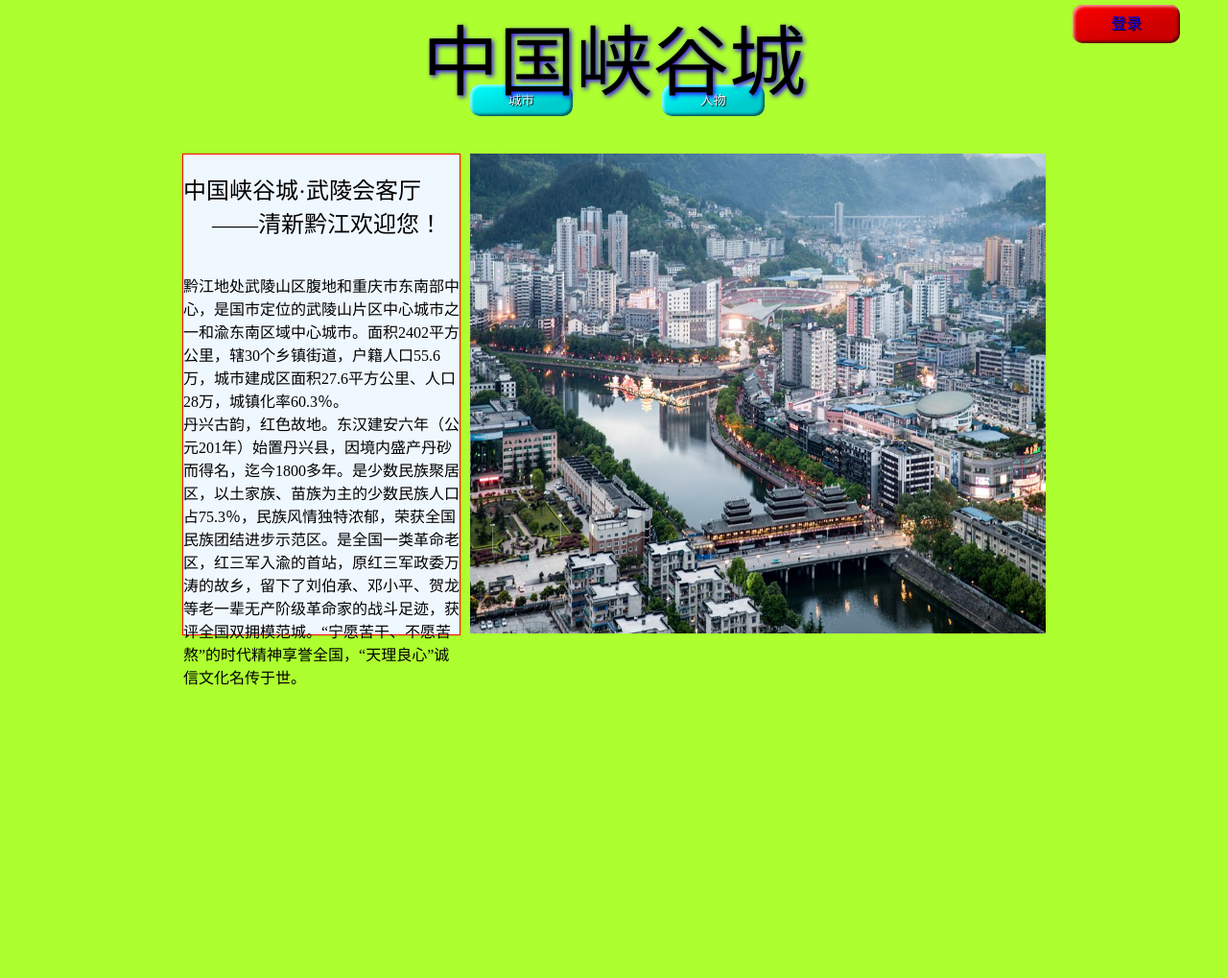
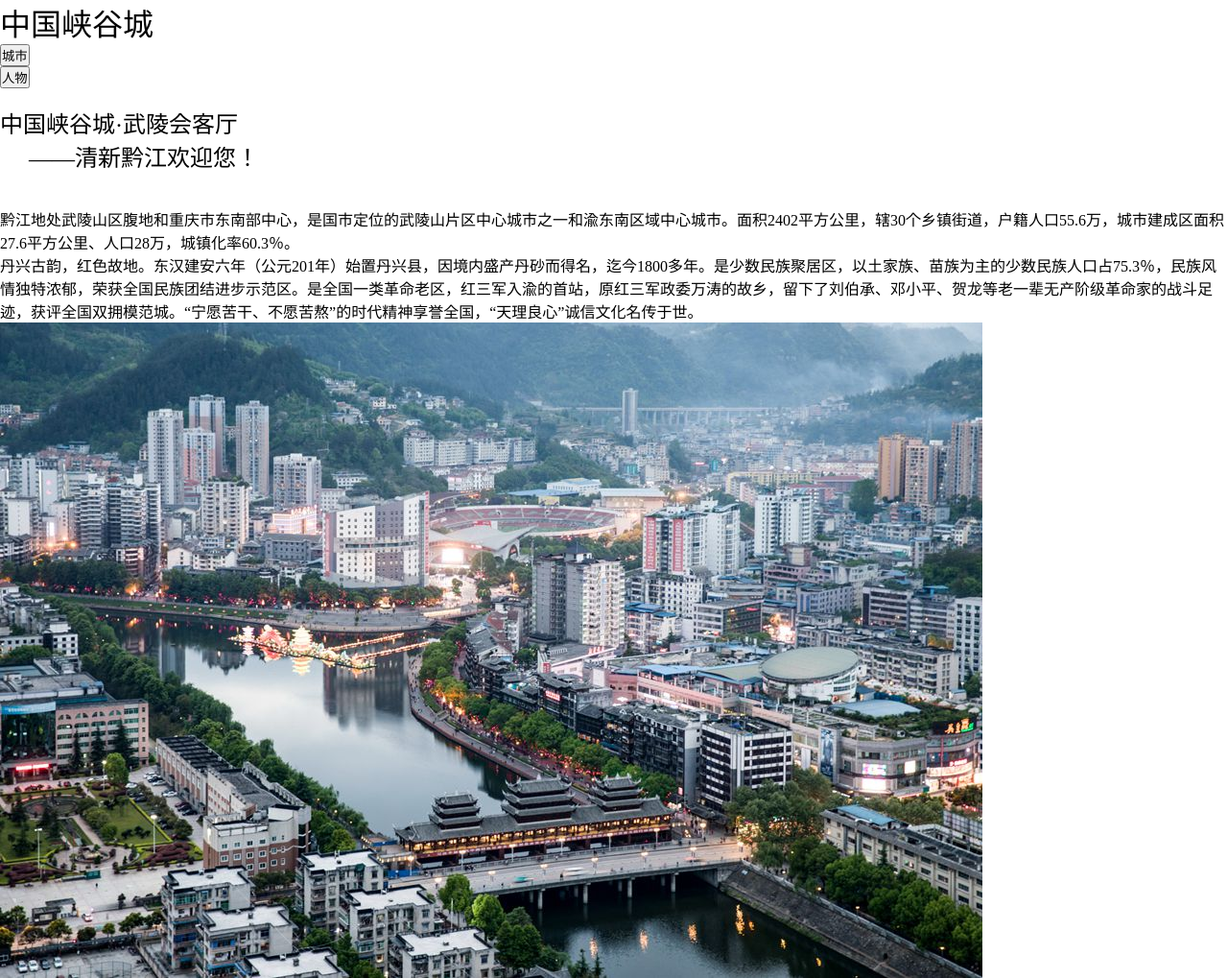
Before and after one commit to huajialin/Qianjiang, a plain HTML site: page index.html in a window 1280 px wide. Shown: the top 1019 px of the page at 96% size. Before the commit the page ends 800 px from the top, so only its background shows below. Drawn offline with Linux system fonts and the light colour scheme.

Commit message:
Update index.css

```diff
--- a/index.css
+++ b/index.css
@@ -1,157 +1,53 @@
-* {
-    margin: 0;
-    padding: 0;
-}
+<!DOCTYPE html>
+<html lang="en">
+<head>
+    <meta charset="UTF-8">
+    <meta name="viewport" content="width=device-width, initial-scale=1.0">
+    <title>HJL</title>
+    <link rel="stylesheet" href="./navigation.css">
+    <link rel="stylesheet" href="./index.css">
+</head>
+<body>
+    <div class="stars"></div>
+        <div class="top">
+            <div class="top-inner">
+                <h1>中国峡谷城</h1>
+            </div>
+        </div>
+        <div class="banner">
+            <ul id="ul-1">
+                <li class="li-1">
+                    <a class="a-1" href="./city.html">
+                        <input class="styled" type="button" value="城市" />
+                    </a>
+                </li>
+                <li class="li-1">
+                    <a class="a-1" href="./figure-home.html">
+                        <input class="styled" type="button" value="人物" />
+                    </a>
+                </li>
+            </ul>
+        </div>
+        <div class="main">
+            <div class="left">
+            <pre>
+     <h2>中国峡谷城·武陵会客厅
+     ——清新黔江欢迎您！</h2>
+    </pre>
+<p>黔江地处武陵山区腹地和重庆市东南部中心，是国市定位的武陵山片区中心城市之一和渝东南区域中心城市。面积2402平方公里，辖30个乡镇街道，户籍人口55.6万，城市建成区面积27.6平方公里、人口28万，城镇化率60.3％。</p>
 
-body {
-    width:100%;
-    height: 100%;
-}
-.top {
-    height: 10px;
-    margin: 0 auto; /* 水平居中 */
-}
-
-.top-inner {
-    text-shadow: 2px 2px 5px rgb(47, 0, 255);
-    width:400px;
-    height: 50px;
-    margin: 0 auto;
-}
-.top-inner h1 {
-    font-size:80px;
-    margin: 0 auto;
-    font-family: 华文彩云;
-    /* 华文彩云：STCaiyun */
-}
-
-.banner {
-    width: 400px;
-    height: 150px;
-    margin: 0 auto;
-}
-
-.banner .li-1 {
-    float: left;
-    width: 200px;
-    height: 150px;
-    margin-right: 10px;
-    margin: 0 auto;
-}
-
-.banner #ul-1 {
-    width: 100%;
-    margin: 0 auto;
-}
-
-.banner #ul-1 .a-1 {
-    display: block;
-    padding: 8px;
-    width: 100px;
-    height: 25px;
-    font-size: 100px;
-    margin: 0 auto;
-    color: blueviolet;
-}
-
-.banner #ul-1 .li-1>a:hover {
-    color: orange;
-}
-
-.main {
-    width: 900px;
-    height: 100%;
-    margin: 0 auto;
-}
-
-
-.left {
-    width: 288px;
-    height: 500px;
-    background-color: aliceblue;
-    float: left;
-    border: 1px solid red;
-}
-.right {
-    width: 600px;
-    height: 500px;
-    float: right;
-}
-.main .right img {
-    width: 100%;
-    height: 100%;
-}
-.footer {
-    width: 900px;
-    height: 120px;
-    background-color: black;
-    margin: 0 auto;
-}
-
-/* 渐变色 */
-#myDIV {
-    width: 100%;
-    height: 100%;
-    margin: 0 auto; /* 水平居中 */
-    animation: mymove 5s infinite;
-}
-
-  @keyframes mymove {
-    from {background-color: greenyellow;}
-    to {background-color: bisque;}
-  }
-
-  /* 按钮 */
-  .styled {
-    border: 0;
-    line-height: 2.5;
-    padding: 0 40px;
-    font-size: 1    rem;
-    text-align: center;
-    color: #fff;
-    text-shadow: 1px 1px 1px #000;
-    border-radius: 10px;
-    background-color: aqua;
-    background-image: linear-gradient(to top left, rgba(0, 0, 0, 0.2), rgba(0, 0, 0, 0.2) 30%, rgba(0, 0, 0, 0));
-    box-shadow:
-      inset 2px 2px 3px rgba(255, 255, 255, 0.6),
-      inset -2px -2px 3px rgba(0, 0, 0, 0.6);
-  }
-
-  .styled:hover {
-    background-color: rgba(255, 0, 0, 1);
-  }
-
-  .styled:active {
-    box-shadow:
-      inset -2px -2px 3px rgba(255, 255, 255, 0.6),
-      inset 2px 2px 3px rgba(0, 0, 0, 0.6);
-  }
-
-  /* 登录 */
-  div.fixed {
-    position: fixed;
-    top: 5px;
-    right: 50px;
-  }
-  .styled-z {
-    border: 0;
-    line-height: 2.5;
-    padding: 0 40px;
-    font-size: 1    rem;
-    text-align: center;
-    color: #fff;
-    text-shadow: 1px 1px 1px #000;
-    border-radius: 10px;
-    background-color: red;
-    background-image: linear-gradient(to top left, rgba(0, 0, 0, 0.2), rgba(0, 0, 0, 0.2) 30%, rgba(0, 0, 0, 0));
-    box-shadow:
-      inset 2px 2px 3px rgba(255, 255, 255, 0.6),
-      inset -2px -2px 3px rgba(0, 0, 0, 0.6);
-  }
-
-  .styled-z:active {
-    box-shadow:
-      inset -2px -2px 3px rgba(255, 255, 255, 0.6),
-      inset 2px 2px 3px rgba(0, 0, 0, 0.6);
-  }
+<p>丹兴古韵，红色故地。东汉建安六年（公元201年）始置丹兴县，因境内盛产丹砂而得名，迄今1800多年。是少数民族聚居区，以土家族、苗族为主的少数民族人口占75.3％，民族风情独特浓郁，荣获全国民族团结进步示范区。是全国一类革命老区，红三军入渝的首站，原红三军政委万涛的故乡，留下了刘伯承、邓小平、贺龙等老一辈无产阶级革命家的战斗足迹，获评全国双拥模范城。“宁愿苦干、不愿苦熬”的时代精神享誉全国，“天理良心”诚信文化名传于世。</p>
+            </div>
+            <div class="right">
+                <img src="./source/qianjiang-1.jpg">
+            </div>
+        </div>
+        <div class="fixed">
+            <a href="./login.html">
+                <input class="styled1" type="button" value="登录" />
+            </a>
+        </div>
+        <!-- 背景 -->
+        <script src="index.js"></script>
+</body>
+</html>
```
